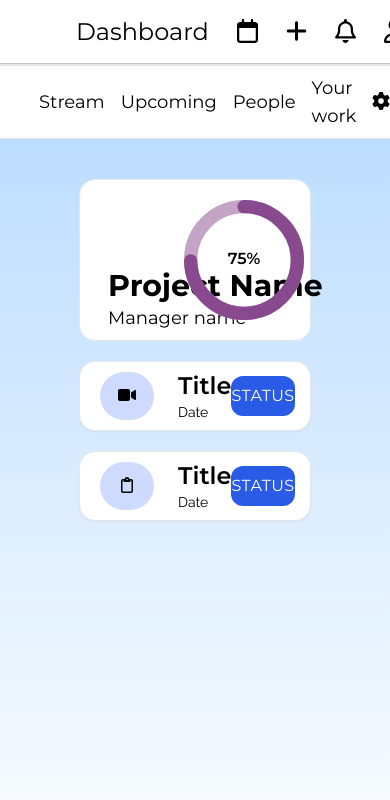
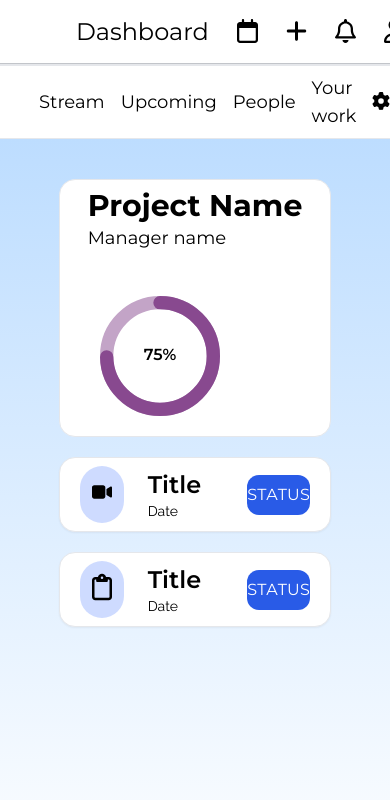
Before and after one commit to KrishRupapara/Group-14_Proj-TEEM, a Next.js app in the folder apps/web/: page /workspace/1/tasks in a window 390 px wide. Shown: the top 800 px of the page. Built offline with nearby package versions, Linux system fonts and the light colour scheme.

Commit message:
Update responsive design

```diff
--- a/apps/web/src/app/workspace/[id]/tasks/page.tsx
+++ b/apps/web/src/app/workspace/[id]/tasks/page.tsx
@@ -5,8 +5,8 @@ import Progressbar from "@/components/ui/progress-bar";
 export default function page() {
   return (
     <div className="Projectbg h-[calc(100vh-5.1rem)]">
-      <div className="w-4/5 mx-auto p-10">
-        <div className="border rounded-2xl bg-white grid grid-cols-4 gap-4 px-5">
+      <div className="w-fit lg:w-4/5 md:w-4/5 sm:w-4/5 mx-auto p-10">
+        <div className="border rounded-2xl bg-white flex flex-col lg:flex lg:flex-row md:flex md:flex-row sm:flex sm:flex-row gap-4 justify-between px-5">
           <div className="col-start-1 grid gap-0 content-end p-2 whitespace-nowrap">
             <p className="font-bold text-3xl">Project Name</p>
             <p className="text-lg">Manager name</p>
--- a/apps/web/src/components/ui/IconType.tsx
+++ b/apps/web/src/components/ui/IconType.tsx
@@ -9,7 +9,7 @@ export default function IconType({ type }: { type: string }) {
         icon={type === "meet" ? faVideo : faClipboard}
         height={30}
         width={30}
-        // className="xl:h-12 md:h-10 sm:h-9"
+        className="lg:h-12 lg:w-12 md:h-10 md:w-10 sm:h-9 sm:w-9 h-7 w-5"
       />
     </div>
   );
```
